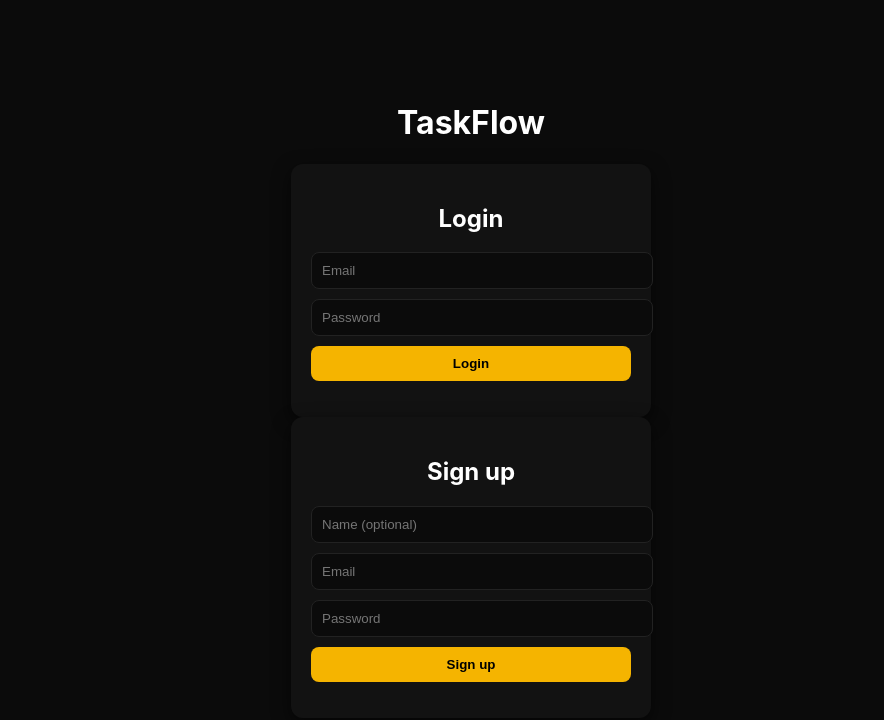
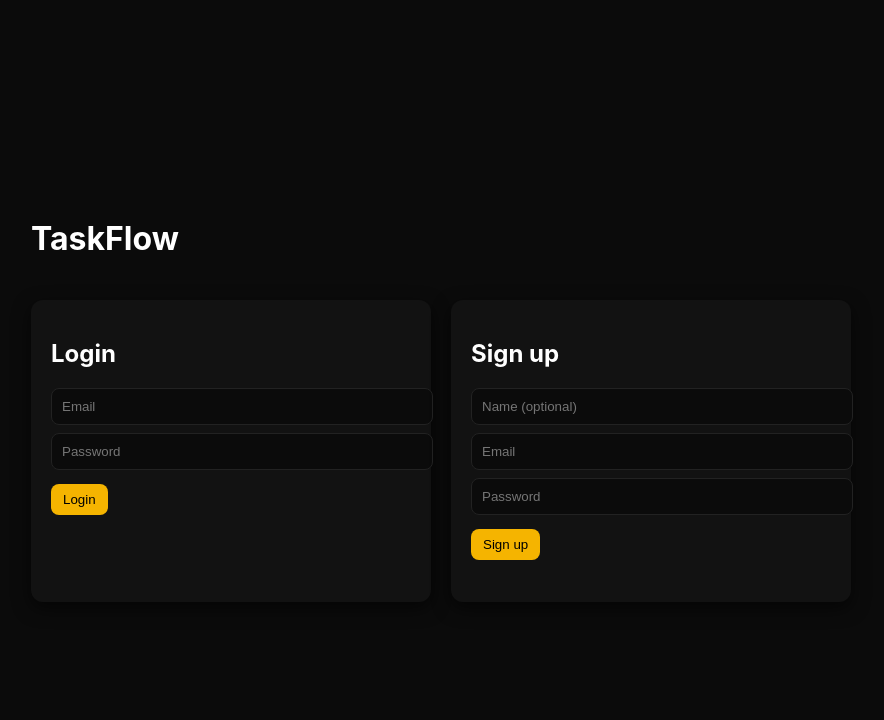
Before and after one commit to rehansheikh000004-lab/taskflow, a React (Vite) app in the folder frontend/: page / in a window 1280 px wide. Shown: the top 720 px of the page, without its empty margins (169-1053 px from the left). Built offline with nearby package versions, Linux system fonts and the light colour scheme.

Commit message:
Update style.css

```diff
--- a/frontend/src/style.css
+++ b/frontend/src/style.css
@@ -1,8 +1,11 @@
-body { font-family: Inter, system-ui, -apple-system, "Segoe UI", Roboto; background:#0b0b0b; color:#fff; display:flex; align-items:center; justify-content:center; height:100vh; margin:0; }
-.app { width:360px; text-align:center; }
-.card { background:#121212; padding:20px; border-radius:12px; box-shadow:0 6px 18px rgba(0,0,0,0.6); }
-input { display:block; width:100%; padding:10px; margin:10px 0; border-radius:8px; border:1px solid #222; background:#0b0b0b; color:#fff; }
-button { width:100%; padding:10px; background:#f5b400; border:none; color:#000; font-weight:600; border-radius:8px; cursor:pointer; }
-.toggle { color:#9ecbff; cursor:pointer; margin-top:12px; }
-.err { color:#ff6b6b; }
-.ok { color:#7fffd4; }
+body { font-family: Inter, system-ui, -apple-system; background:#0b0b0b; color:#fff; display:flex; align-items:center; justify-content:center; height:100vh; margin:0;}
+.app { width:880px; display:flex; gap:20px; align-items:flex-start; flex-direction:column; }
+.authBox { display:flex; gap:20px; }
+.card { background:#121212; padding:20px; border-radius:12px; width:360px; box-shadow:0 6px 18px rgba(0,0,0,0.6); }
+input { display:block; width:100%; padding:10px; margin:8px 0; border-radius:8px; border:1px solid #222; background:#0b0b0b; color:#fff; }
+button { padding:8px 12px; background:#f5b400; color:black; border:none; border-radius:8px; cursor:pointer; margin:6px 0; }
+.toggle { color:#9ecbff; cursor:pointer; }
+.ok { color:#7fffd4; } .err { color:#ff6b6b; }
+.taskList { list-style:none; padding:0; margin-top:12px; }
+.taskList li { display:flex; justify-content:space-between; align-items:center; padding:8px; border-radius:8px; border:1px solid #222; margin-bottom:8px; }
+.taskList li.completed { opacity:0.7; text-decoration:line-through; }
```
